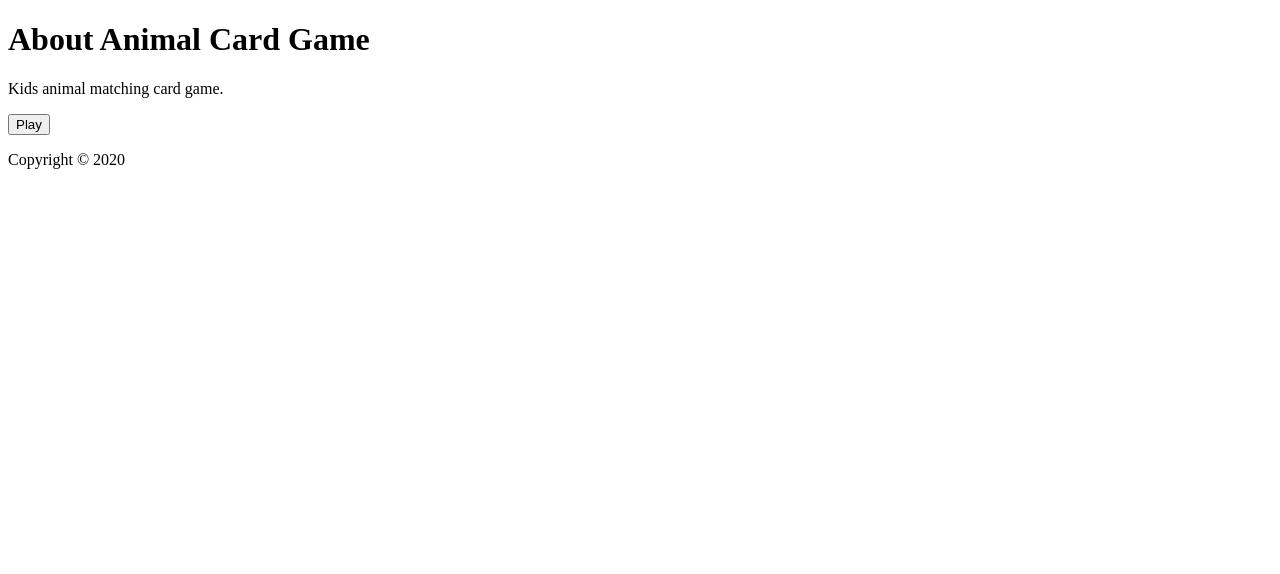
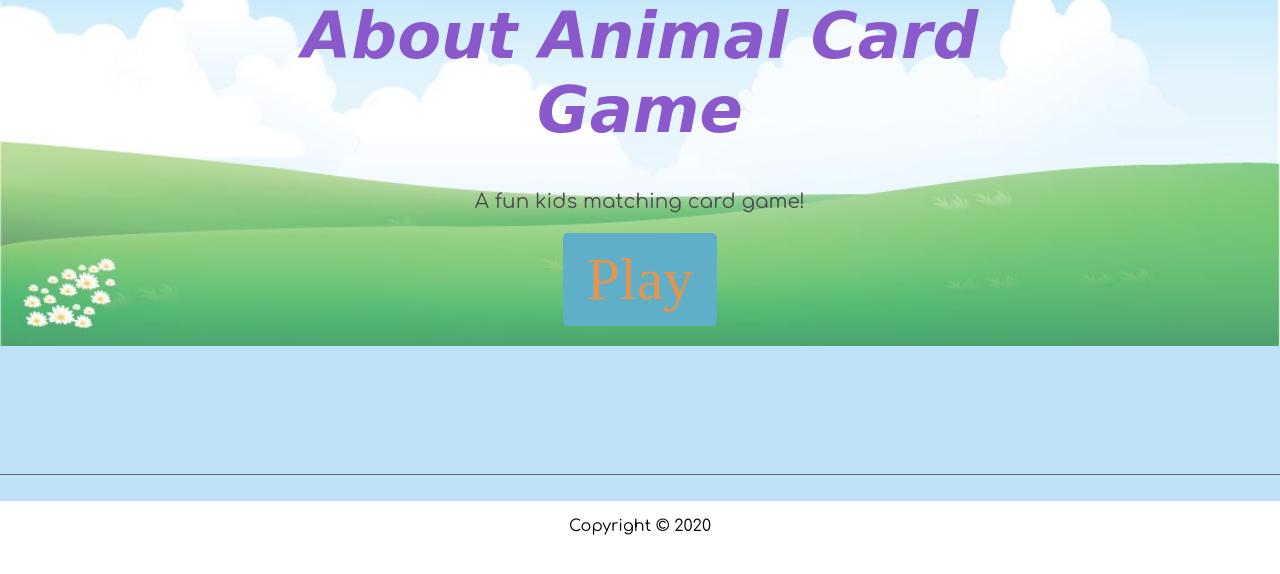
Before and after one commit to berryny/cardgame, a plain HTML site: page index.html in a window 1280 px wide. Drawn offline with Linux system fonts and the light colour scheme; a web font is replaced by a local one.

Commit message:
update files

```diff
--- a/index.html
+++ b/index.html
@@ -7,10 +7,10 @@
     <meta name="viewport" content="width=device-width, initial-scale=1">
 
     <!-- import the webpage's stylesheet -->
-    <link rel="stylesheet" href="style.css">
+    <link rel="stylesheet" href="styles.css">
 
     <!-- import the webpage's javascript file -->
-    <script src="script.js" defer></script>
+    <script src="scripts.js" defer></script>
   </head>
   <body>
     <div id="animalgame" class="wrapper">
@@ -18,7 +18,7 @@
         <div class="hero-content">
           <h1>About Animal Card Game</h1>
           <p>
-            Kids animal matching card game.
+            A fun kids matching card game!
           </p>
           <p>
             <button onclick="playAnimalCardGame()" class="playBtn">
--- a/scripts.js
+++ b/scripts.js
@@ -6,44 +6,44 @@ const animals = {
     {
       animal: "sheep",
       sound:
-        "https://cdn.glitch.com/26af7533-1c1d-40eb-af39-4f39cdfeecf3%2Fsheepy%2Cgoat.mp3?v=1580363953494",
+        "assets/audio/sheepy-goat.mp3",
       image:
-        "https://cdn.glitch.com/26af7533-1c1d-40eb-af39-4f39cdfeecf3%2Fsheep.png?v=1580364045669"
+        "assets/img/sheep.png"
     },
     {
       animal: "cat",
       sound:
-        "https://cdn.glitch.com/26af7533-1c1d-40eb-af39-4f39cdfeecf3%2Fcat.mp3?v=1580363953669",
+        "assets/audio/cat.mp3",
       image:
-        "https://cdn.glitch.com/26af7533-1c1d-40eb-af39-4f39cdfeecf3%2Fcat.png?v=1580364045769"
+        "assets/img/cat.png"
     },
     {
       animal: "cow",
       sound:
-        "https://cdn.glitch.com/26af7533-1c1d-40eb-af39-4f39cdfeecf3%2FcowMoo.mp3?v=1580363953698",
+        "assets/audio/cowMoo.mp3",
       image:
-        "https://cdn.glitch.com/26af7533-1c1d-40eb-af39-4f39cdfeecf3%2Fcow.png?v=1580364047109"
+        "assets/img/cow.png"
     },
     {
       animal: "lion",
       sound:
-        "https://cdn.glitch.com/26af7533-1c1d-40eb-af39-4f39cdfeecf3%2Flion.mp3?v=1580363953638",
+        "assets/audio/lion.mp3",
       image:
-        "https://cdn.glitch.com/26af7533-1c1d-40eb-af39-4f39cdfeecf3%2Flion.png?v=1580364045972"
+        "assets/img/lion.png"
     },
     {
       animal: "pig",
       sound:
-        "https://cdn.glitch.com/26af7533-1c1d-40eb-af39-4f39cdfeecf3%2Fpig.mp3?v=1580363953530",
+        "assets/audio/pig.mp3",
       image:
-        "https://cdn.glitch.com/26af7533-1c1d-40eb-af39-4f39cdfeecf3%2FpigA.png?v=1580364046841"
+        "assets/img/pig.png"
     },
     {
       animal: "frog",
       sound:
-        "https://cdn.glitch.com/26af7533-1c1d-40eb-af39-4f39cdfeecf3%2Ffrog.mp3?v=1580363953711",
+        "assets/audio/frog.mp3",
       image:
-        "https://cdn.glitch.com/26af7533-1c1d-40eb-af39-4f39cdfeecf3%2Ffrog.png?v=1580364046874"
+        "assets/img/frog.png"
     }
   ]
 };
--- a/styles.css
+++ b/styles.css
@@ -30,10 +30,10 @@ h6 {
 .hero {
   display: flex;
   align-items: center;
-  background-image: url("https://baby-games--hortencia718.repl.co/img/newpic.jpg");
-  background-repeat: repeat-x;
-  background-position: center center;
-  background-size: contain;
+  background-image: url("assets/img/background.jpg");
+  background-repeat: no-repeat;
+  background-position: bottom center;
+  background-size: cover;
   /* height: 50vh; */
   opacity: 0.7;
 }
@@ -54,7 +54,7 @@ h6 {
 
 .hero .hero-content .playBtn {
   cursor: pointer;
-  font-size: 20px;
+  font-size: 3em;
   font-family: "Mansalva";
   font-weight: 400;
   color: rgb(211, 106, 7);
```
Also changed, not shown: assets/img/background.jpg (added), assets/img/cat.png (added), assets/img/cow.png (added), assets/img/frog.png (added), assets/img/lion.png (added), assets/img/pig.png (added), assets/img/sheep.png (added), 6 other files.
